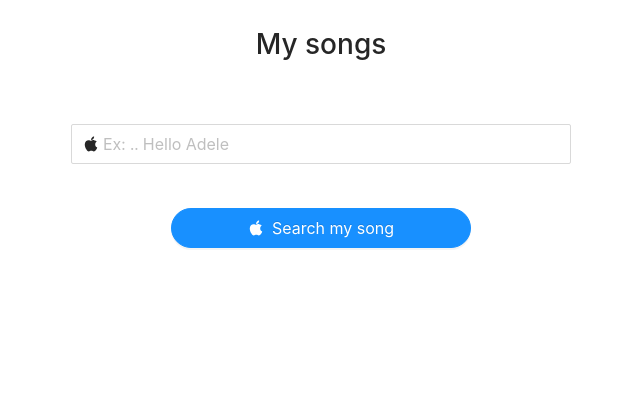
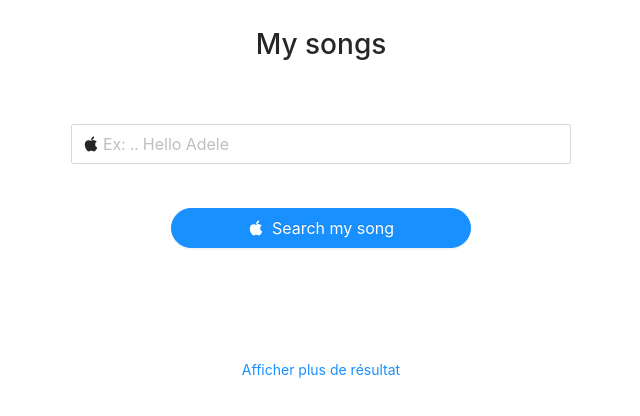
Before and after one commit to ndaifallah/gmc-song-search, a React (Create React App) app: page / in a window 1280 px wide. Shown: the top 416 px of the page, without its empty margins (319-959 px from the left). Built offline with nearby package versions, Linux system fonts and the light colour scheme.

Commit message:
Ajout du bouton affcher plus.

```diff
--- a/src/App.js
+++ b/src/App.js
@@ -28,6 +28,7 @@ class App extends Component {
         <br/>
         <br/>
         <Result data={this.state.data} />
+
       </div>
     );
   }
--- a/src/components/result.jsx
+++ b/src/components/result.jsx
@@ -1,19 +1,32 @@
 import React, { Component } from 'react'
 import SingleResult from './singleResult';
+import { Button } from 'antd';
 
 
 class Result extends Component {
+    constructor(props){
+        super(props);
+        this.state = {
+            count: 12
+        }
+    }
 
     render() {
-        console.log(this.props);
+
         return (
+            <div>
                 <div style={{
                     display: "flex",
                     flexDirection: "row",
                     flexWrap: "wrap",
                     padding: 20
                 }}>
-                {this.props.data.map(el => <SingleResult song={el.trackName} singer={el.artistName} picture={el.artworkUrl100}/>)}
+                    {this.props.data.map((el, idx) => idx < this.state.count ? <SingleResult song={el.trackName} singer={el.artistName} picture={el.artworkUrl100}/> : <></>)}
+                </div>
+                <Button type="link" style={{marginBottom: 50}} onClick={e => this.setState({count: this.state.count + 6})}>
+                    Afficher plus de résultat
+                </Button>
+
             </div>
         )
     }
```
Lines whose indentation alone changed are shown as unchanged.
